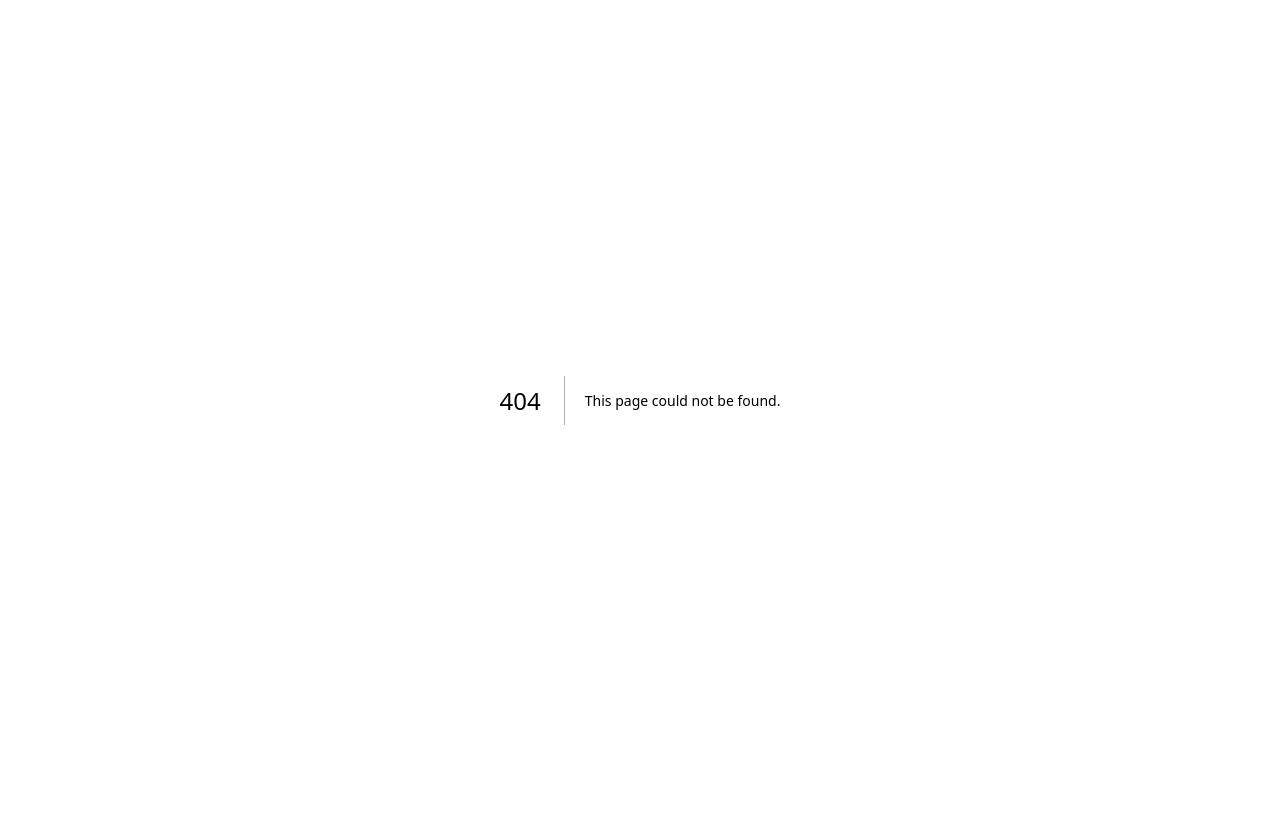
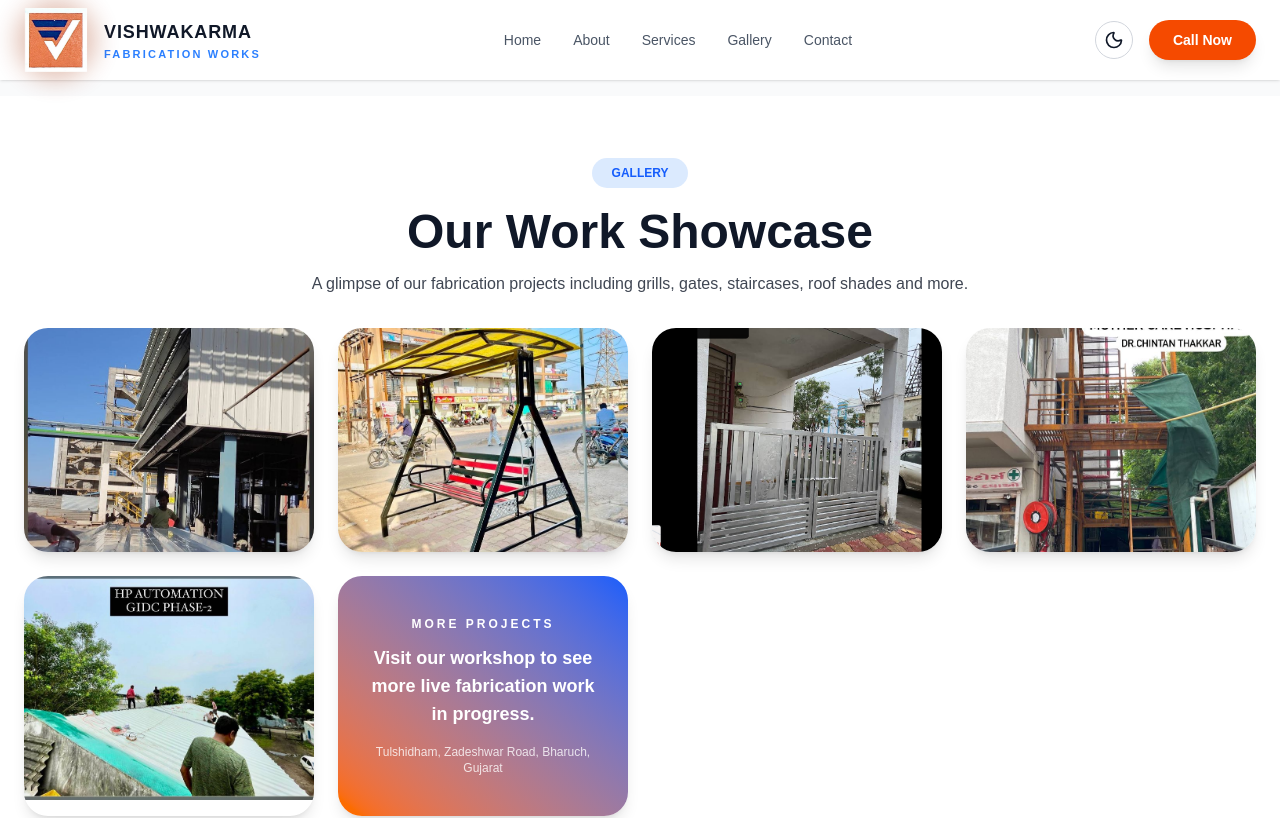
Before and after one commit to stockbuddy07/Vishwakarma_Fabrication_Works, a Next.js app: page /gallery in a window 1280 px wide. Before the commit this address had no page. Shown: the top 818 px of the page. Built offline with nearby package versions, Linux system fonts and the light colour scheme.

Commit message:
commit-rest-pages

```diff
--- /dev/null
+++ b/app/about/page.tsx
@@ -0,0 +1,32 @@
+'use client';
+
+import { useState } from "react";
+import Header from "../components/Header";
+import Footer from "../components/Footer";
+import About from "../components/About";
+
+export default function AboutPage() {
+  const [darkMode, setDarkMode] = useState(false);
+  const [mobileMenuOpen, setMobileMenuOpen] = useState(false);
+
+  return (
+    <div
+      className={`min-h-screen transition-colors duration-300 ${
+        darkMode ? "bg-gray-900 text-white" : "bg-gray-50 text-gray-900"
+      }`}
+    >
+      <Header
+        darkMode={darkMode}
+        mobileMenuOpen={mobileMenuOpen}
+        setMobileMenuOpen={setMobileMenuOpen}
+        setDarkMode={setDarkMode}
+      />
+
+      <main className="pt-24">
+        <About darkMode={darkMode} />
+      </main>
+
+      <Footer darkMode={darkMode} />
+    </div>
+  );
+}
--- a/app/components/Header.tsx
+++ b/app/components/Header.tsx
@@ -1,5 +1,6 @@
 import React from 'react';
 import Image from 'next/image';
+import Link from 'next/link';
 import { Moon, Sun, Menu, X } from 'lucide-react';
 
 interface HeaderProps {
@@ -10,7 +11,13 @@ interface HeaderProps {
 }
 
 const Header = ({ darkMode, mobileMenuOpen, setMobileMenuOpen, setDarkMode }: HeaderProps) => {
-  const navItems = ['Home', 'About', 'Services', 'Testimonials', 'Contact'];
+  const navItems = [
+    { label: 'Home', href: '/' },
+    { label: 'About', href: '/about' },
+    { label: 'Services', href: '/services' },
+    { label: 'Gallery', href: '/gallery' },
+    { label: 'Contact', href: '/contact' },
+  ];
 
   return (
     <>
@@ -49,13 +56,13 @@ const Header = ({ darkMode, mobileMenuOpen, setMobileMenuOpen, setDarkMode }: He
             {/* Desktop Navigation */}
             <nav className="hidden lg:flex items-center gap-8 text-sm font-medium">
               {navItems.map((item) => (
-                <a
-                  key={item}
-                  href={`#${item.toLowerCase()}`}
+                <Link
+                  key={item.label}
+                  href={item.href}
                   className={`transition-colors hover:text-orange-500 ${darkMode ? 'text-gray-300' : 'text-gray-600'}`}
                 >
-                  {item}
-                </a>
+                  {item.label}
+                </Link>
               ))}
             </nav>
 
@@ -91,14 +98,14 @@ const Header = ({ darkMode, mobileMenuOpen, setMobileMenuOpen, setDarkMode }: He
         <div className={`lg:hidden overflow-hidden transition-all duration-300 ease-in-out ${mobileMenuOpen ? 'max-h-[500px] border-t border-gray-200 dark:border-gray-800' : 'max-h-0'}`}>
           <div className={`px-6 pt-4 pb-8 space-y-2 ${darkMode ? 'bg-gray-900' : 'bg-white'}`}>
             {navItems.map((item) => (
-              <a
-                key={item}
-                href={`#${item.toLowerCase()}`}
+              <Link
+                key={item.label}
+                href={item.href}
                 onClick={() => setMobileMenuOpen(false)}
                 className="block px-4 py-3 text-lg font-semibold rounded-xl hover:bg-orange-50 dark:hover:bg-orange-900/20 hover:text-orange-600 transition-colors"
               >
-                {item}
-              </a>
+                {item.label}
+              </Link>
             ))}
             <div className="pt-6">
               <a
--- /dev/null
+++ b/app/contact/page.tsx
@@ -0,0 +1,63 @@
+'use client';
+
+import { useState } from "react";
+import {
+  Phone,
+  MessageCircle,
+  MapPin,
+  Clock,
+  Star,
+  Hammer,
+} from "lucide-react";
+import Header from "../components/Header";
+import Footer from "../components/Footer";
+import Contact from "../components/Contact";
+
+export default function ContactPage() {
+  const [darkMode, setDarkMode] = useState(false);
+  const [mobileMenuOpen, setMobileMenuOpen] = useState(false);
+
+  const contactDetails = [
+    { icon: <Phone size={20} />, label: "Phone", value: "+91 98987 40255", color: "text-blue-600" },
+    { icon: <MessageCircle size={20} />, label: "WhatsApp", value: "+91 98987 40255", color: "text-green-600" },
+    {
+      icon: <MapPin size={20} />,
+      label: "Address",
+      value:
+        "Shop No.10, Harikrishna Residency, Tulshidham, Zadeshwar Road, Bharuch, Gujarat",
+    },
+    {
+      icon: <Clock size={20} />,
+      label: "Working Hours",
+      value: "9:00 AM - 9:00 PM (Daily)",
+    },
+    { icon: <Star size={20} />, label: "Google Rating", value: "4.5/5 stars" },
+    {
+      icon: <Hammer size={20} />,
+      label: "Services",
+      value:
+        "Industrial & Non Industrial Grill, Gate, Staircase, Roof Shade",
+    },
+  ];
+
+  return (
+    <div
+      className={`min-h-screen transition-colors duration-300 ${
+        darkMode ? "bg-gray-900 text-white" : "bg-gray-50 text-gray-900"
+      }`}
+    >
+      <Header
+        darkMode={darkMode}
+        mobileMenuOpen={mobileMenuOpen}
+        setMobileMenuOpen={setMobileMenuOpen}
+        setDarkMode={setDarkMode}
+      />
+
+      <main className="pt-24">
+        <Contact darkMode={darkMode} contactDetails={contactDetails} />
+      </main>
+
+      <Footer darkMode={darkMode} />
+    </div>
+  );
+}
--- /dev/null
+++ b/app/gallery/page.tsx
@@ -0,0 +1,103 @@
+'use client';
+
+import { useState } from "react";
+import Header from "../components/Header";
+import Footer from "../components/Footer";
+
+export default function GalleryPage() {
+  const [darkMode, setDarkMode] = useState(false);
+  const [mobileMenuOpen, setMobileMenuOpen] = useState(false);
+
+  return (
+    <div
+      className={`min-h-screen transition-colors duration-300 ${
+        darkMode ? "bg-gray-900 text-white" : "bg-gray-50 text-gray-900"
+      }`}
+    >
+      <Header
+        darkMode={darkMode}
+        mobileMenuOpen={mobileMenuOpen}
+        setMobileMenuOpen={setMobileMenuOpen}
+        setDarkMode={setDarkMode}
+      />
+
+      <main className="pt-24">
+        <section
+          id="gallery"
+          className={`py-16 px-6 ${
+            darkMode ? "bg-gray-900" : "bg-white"
+          }`}
+        >
+          <div className="max-w-7xl mx-auto">
+            <div className="text-center mb-8">
+              <span className="bg-blue-100 text-blue-600 px-5 py-2 rounded-full text-xs font-bold uppercase">
+                Gallery
+              </span>
+              <h1 className="text-3xl md:text-5xl font-black mt-6">
+                Our Work Showcase
+              </h1>
+              <p className="mt-4 text-sm md:text-base opacity-80 max-w-2xl mx-auto">
+                A glimpse of our fabrication projects including grills, gates,
+                staircases, roof shades and more.
+              </p>
+            </div>
+
+            <div className="grid grid-cols-1 md:grid-cols-2 lg:grid-cols-4 gap-6">
+              <div className="rounded-3xl overflow-hidden shadow-lg">
+                <img
+                  src="/images/factory.jpeg"
+                  alt="Industrial Fabrication"
+                  className="w-full h-56 object-cover hover:scale-105 transition-transform duration-500"
+                />
+              </div>
+              <div className="rounded-3xl overflow-hidden shadow-lg">
+                <img
+                  src="/images/julo.jpeg"
+                  alt="Julo (Swing) Work"
+                  className="w-full h-56 object-cover hover:scale-105 transition-transform duration-500"
+                />
+              </div>
+              <div className="rounded-3xl overflow-hidden shadow-lg">
+                <img
+                  src="/images/gate.png"
+                  alt="Gate Fabrication"
+                  className="w-full h-56 object-cover hover:scale-105 transition-transform duration-500"
+                />
+              </div>
+              <div className="rounded-3xl overflow-hidden shadow-lg">
+                <img
+                  src="/images/stairs.jpeg"
+                  alt="Staircase Fabrication"
+                  className="w-full h-56 object-cover hover:scale-105 transition-transform duration-500"
+                />
+              </div>
+              <div className="rounded-3xl overflow-hidden shadow-lg">
+                <img
+                  src="/images/shad.jpeg"
+                  alt="Roof Shade"
+                  className="w-full h-56 object-cover hover:scale-105 transition-transform duration-500"
+                />
+              </div>
+              <div className="rounded-3xl overflow-hidden shadow-lg flex items-center justify-center bg-gradient-to-tr from-orange-500 to-blue-600 text-white">
+                <div className="text-center px-6 py-10">
+                  <p className="text-xs uppercase tracking-[0.25em] font-bold mb-3">
+                    More Projects
+                  </p>
+                  <p className="text-base md:text-lg font-semibold mb-4">
+                    Visit our workshop to see more live fabrication work in
+                    progress.
+                  </p>
+                  <p className="text-xs opacity-80">
+                    Tulshidham, Zadeshwar Road, Bharuch, Gujarat
+                  </p>
+                </div>
+              </div>
+            </div>
+          </div>
+        </section>
+      </main>
+
+      <Footer darkMode={darkMode} />
+    </div>
+  );
+}
--- /dev/null
+++ b/app/services/page.tsx
@@ -0,0 +1,32 @@
+'use client';
+
+import { useState } from "react";
+import Header from "../components/Header";
+import Footer from "../components/Footer";
+import Services from "../components/Services";
+
+export default function ServicesPage() {
+  const [darkMode, setDarkMode] = useState(false);
+  const [mobileMenuOpen, setMobileMenuOpen] = useState(false);
+
+  return (
+    <div
+      className={`min-h-screen transition-colors duration-300 ${
+        darkMode ? "bg-gray-900 text-white" : "bg-gray-50 text-gray-900"
+      }`}
+    >
+      <Header
+        darkMode={darkMode}
+        mobileMenuOpen={mobileMenuOpen}
+        setMobileMenuOpen={setMobileMenuOpen}
+        setDarkMode={setDarkMode}
+      />
+
+      <main className="pt-24">
+        <Services darkMode={darkMode} />
+      </main>
+
+      <Footer darkMode={darkMode} />
+    </div>
+  );
+}
```
